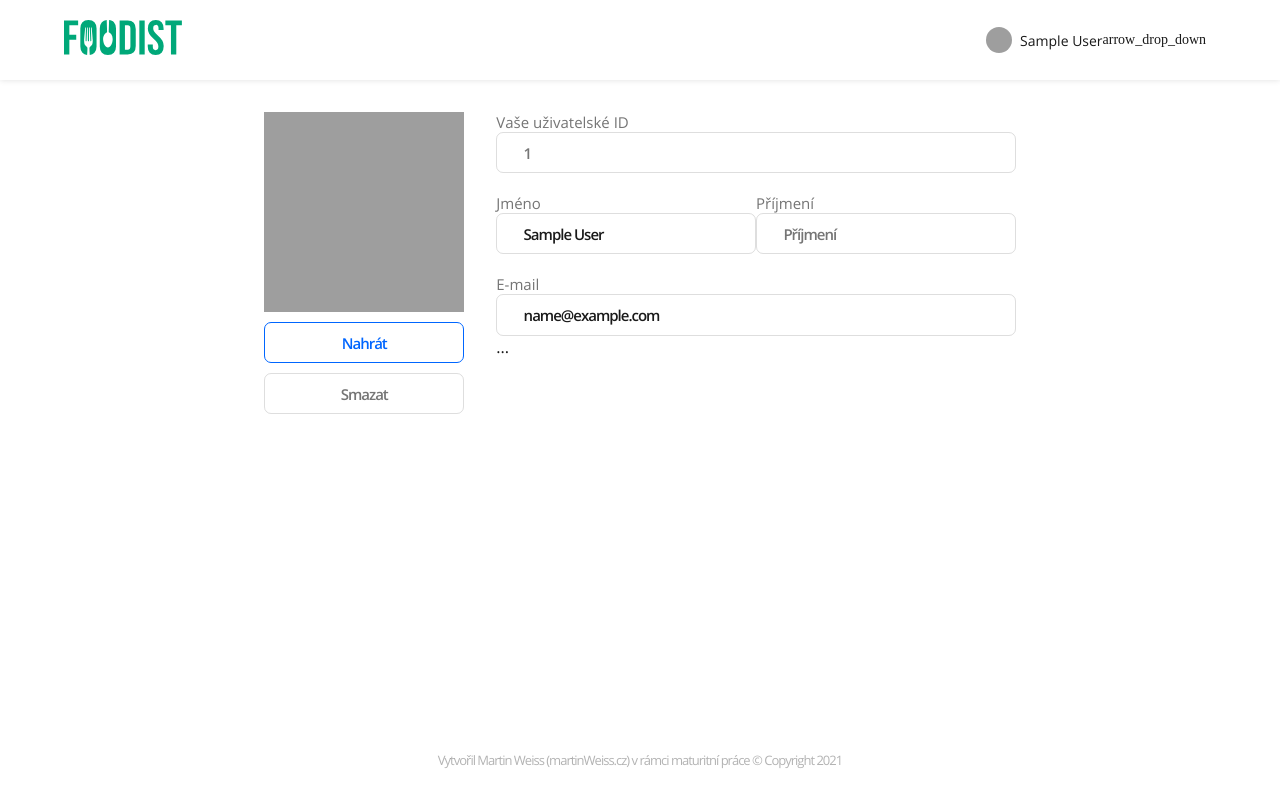
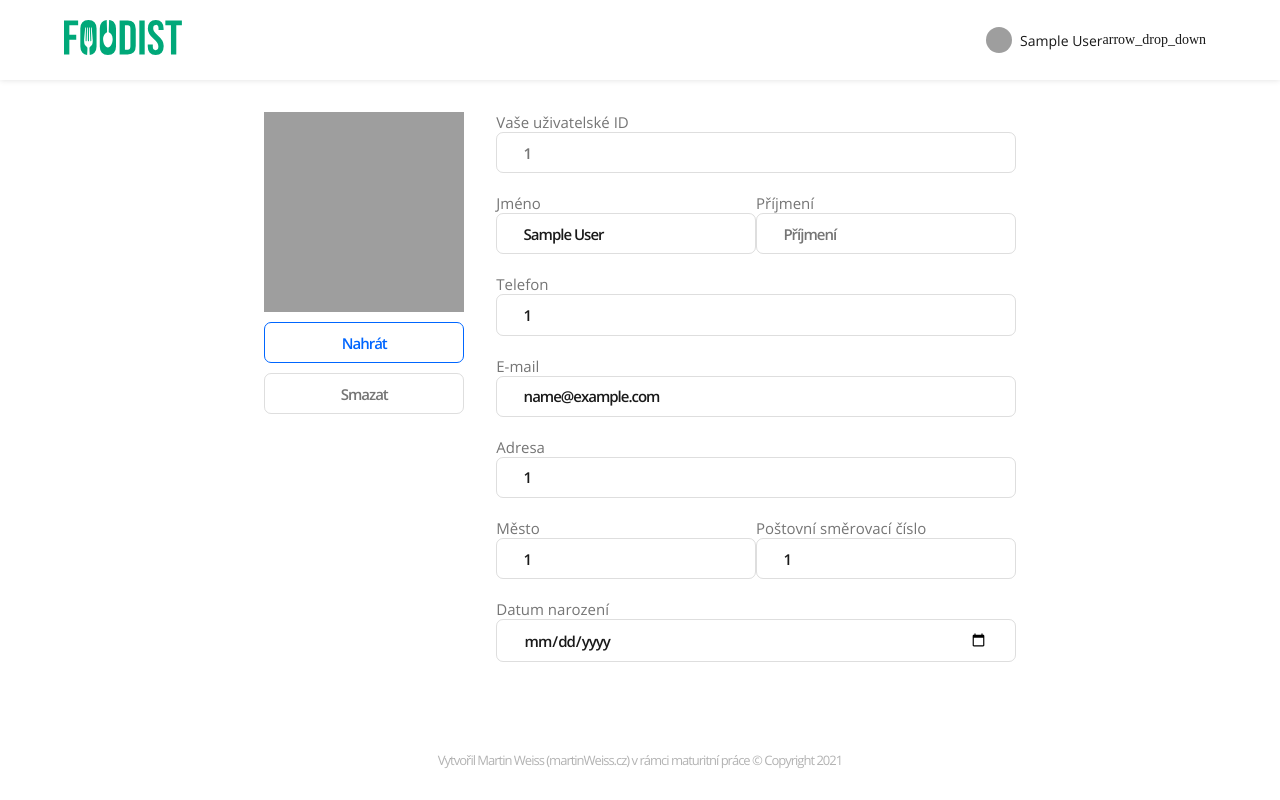
Before and after one commit to MartinWeiss01/foodist, a PHP site: page /profile/index.php in a window 1280 px wide. Run offline with PHP 8.4, Linux system fonts and the light colour scheme; the visitor is signed in with stand-in values (Sample User, id 1); data that the repository does not hold is empty; a stand-in replaces the project's code that opens the database connection; some libraries are stand-ins or nearby versions; some web fonts are replaced; grey boxes are pictures that could not be loaded.

Commit message:
Update index.php

```diff
--- a/profile/index.php
+++ b/profile/index.php
@@ -92,12 +92,36 @@
                             </div>
 
                             <div class="flex">
+                                <label>Telefon</label>
+                                <input id="userTelephone" class="profile-controller" placeholder="Telefonní číslo" value="<?php echo $account->UTelephone; ?>" data-lookup-basic="true" data-basic-changed="false">
+                            </div>
+
+                            <div class="flex">
                                 <label>E-mail</label>
                                 <input id="userMail" class="profile-controller" placeholder="E-mailová adresa" value="<?php echo $account->UEmail; ?>" data-lookup-basic="true" data-basic-changed="false">
                             </div>
-                        </div>
-                        <div class="profile-orders-tab">
-                            ...
+
+                            <div class="flex">
+                                    <label>Adresa</label>
+                                    <input id="userAddress" class="profile-controller" placeholder="Adresa pro doručení" value="<?php echo $account->UAddress; ?>" data-lookup-basic="true" data-basic-changed="false">
+                                </div>
+
+                            <div class="flex row wrap">
+                                <div class="flex">
+                                    <label>Město</label>
+                                    <input id="userCity" class="profile-controller" placeholder="Město" value="<?php echo $account->UCity; ?>" data-lookup-basic="true" data-basic-changed="false">
+                                </div>
+
+                                <div class="flex">
+                                    <label>Poštovní směrovací číslo</label>
+                                    <input id="userPC" class="profile-controller" placeholder="Poštovní směrovací číslo" value="<?php echo $account->UPostalCode; ?>" data-lookup-basic="true" data-basic-changed="false">
+                                </div>
+                            </div>
+
+                            <div class="flex">
+                                <label>Datum narození</label>
+                                <input type="date" id="userBirth" class="profile-controller" placeholder="Poštovní směrovací číslo" value="<?php echo $account->UBirth; ?>" data-lookup-basic="true" data-basic-changed="false">
+                            </div>
                         </div>
                     </div>
                 </div>
```
